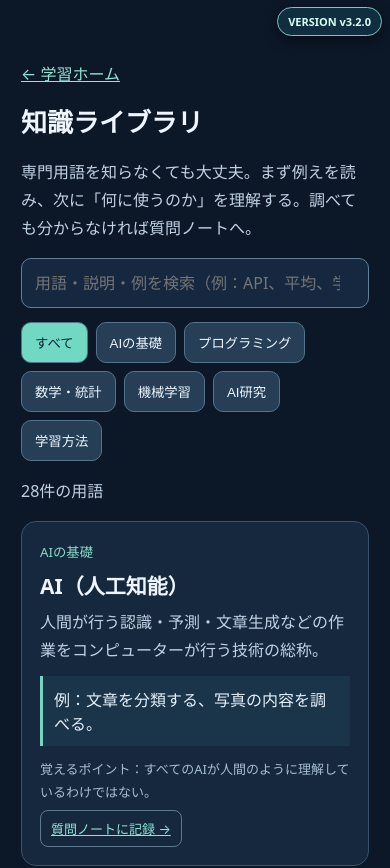
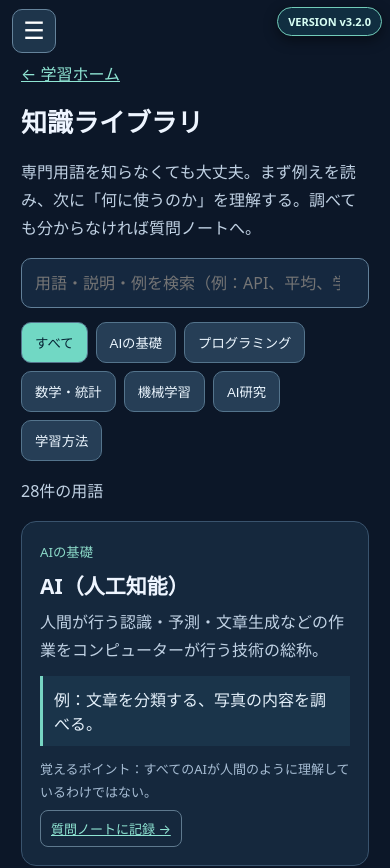
Before and after one commit to soasano-ai/ai-research-lab, a plain HTML site: page knowledge.html in a window 390 px wide. Shown: the top 868 px of the page. Drawn offline with Linux system fonts and the light colour scheme.

Commit message:
Use shared hamburger navigation on knowledge.html

```diff
--- a/knowledge.html
+++ b/knowledge.html
@@ -31,4 +31,4 @@ const terms=[
 ];
 let category='すべて';const $=id=>document.getElementById(id);const categories=['すべて',...new Set(terms.map(x=>x[0]))];for(let name of categories){let b=document.createElement('button');b.textContent=name;b.onclick=()=>{category=name;render()};b.dataset.category=name;$('filters').append(b)}
 $('search').oninput=render;function render(){const q=$('search').value.toLowerCase().trim();document.querySelectorAll('[data-category]').forEach(el=>el.classList.toggle('active',el.dataset.category===category));const arr=terms.filter(x=>(category==='すべて'||x[0]===category)&&x.join(' ').toLowerCase().includes(q));$('count').textContent=arr.length+'件の用語';$('list').replaceChildren();arr.forEach(t=>{const card=document.createElement('article');card.className='card';const cat=document.createElement('small');cat.textContent=t[0];const title=document.createElement('h2');title.textContent=t[1];const def=document.createElement('p');def.textContent=t[2];const example=document.createElement('div');example.className='example';example.textContent=t[3];const note=document.createElement('p');note.className='more';note.textContent='覚えるポイント：'+t[4];const links=document.createElement('div');links.className='links';const ask=document.createElement('a');ask.href='./questions.html';ask.textContent='質問ノートに記録 →';links.append(ask);card.append(cat,title,def,example,note,links);$('list').append(card)})}render();
-</script><script src="./version.js?v=3.2.0"></script></body></html>
+</script><script src="./navigation.js?v=3.3.0"></script><script src="./version.js?v=3.3.0"></script></body></html>
```
